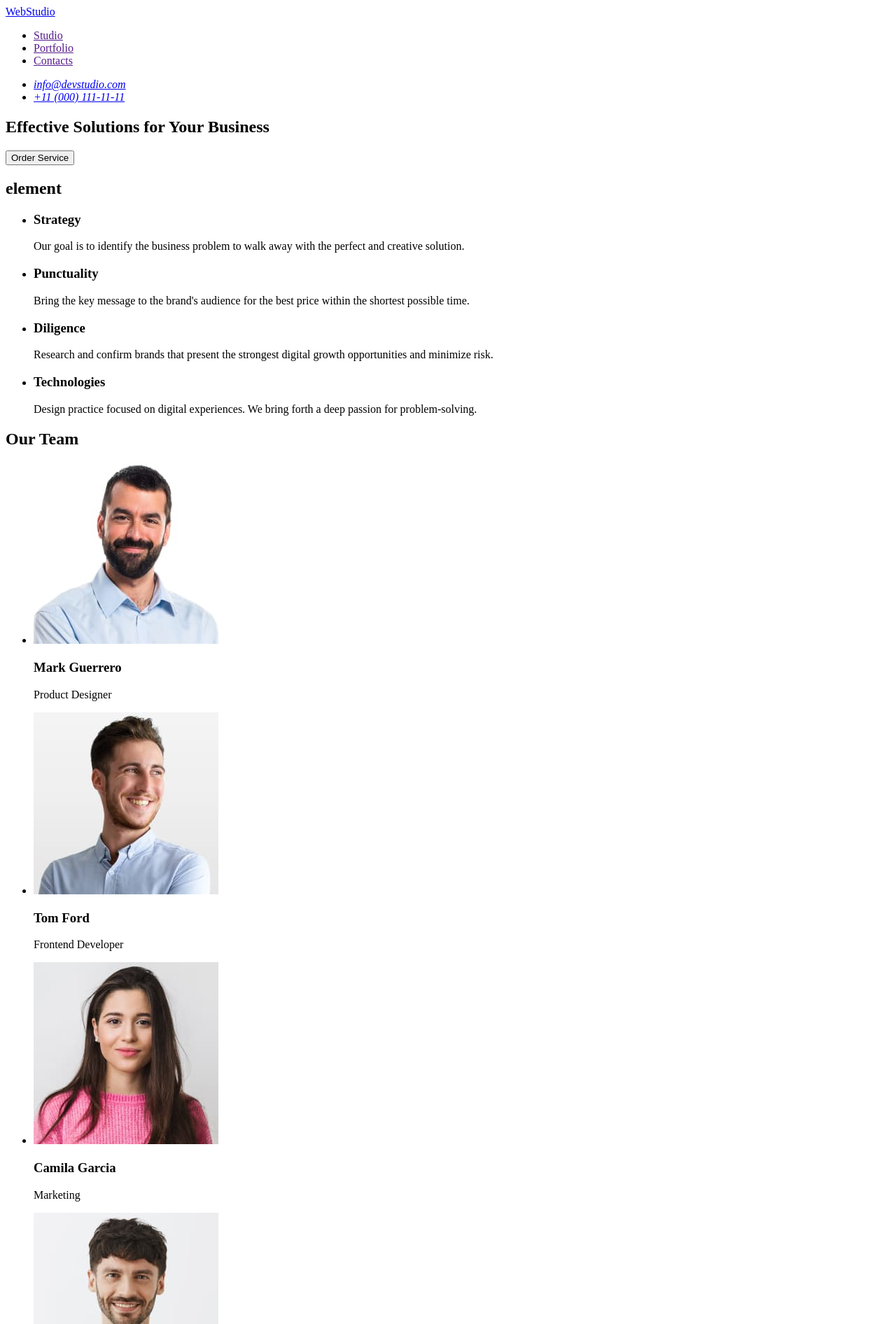
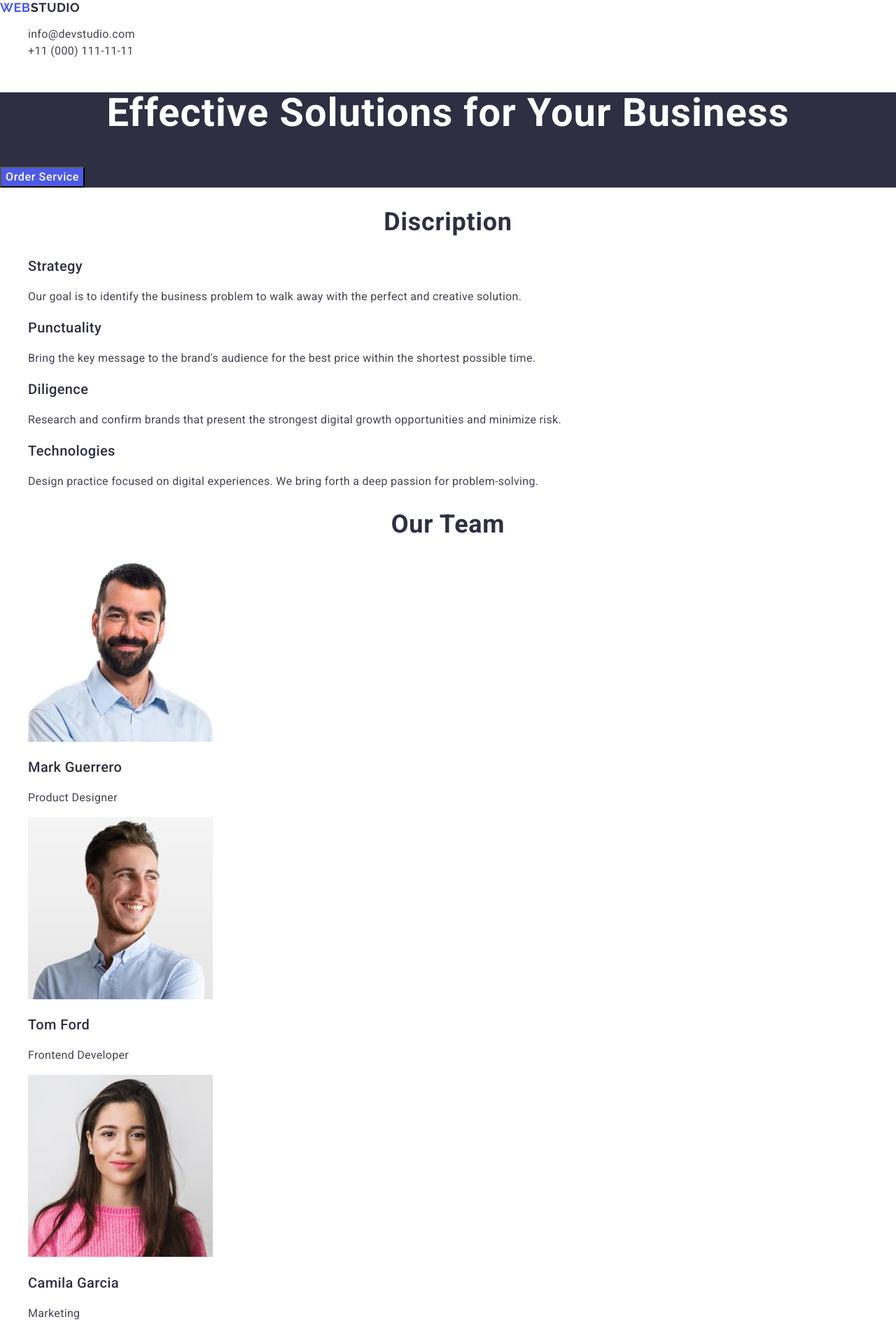
Before and after one commit to Nazar2309r/goit-homework-02, a plain HTML site: page index.html in a window 1280 px wide. Shown: the top 1892 px of the page at 70% size. Drawn offline with nearby package versions, Linux system fonts and the light colour scheme.

Commit message:
goit-homework-02

```diff
--- /dev/null
+++ b/css/styles.css
@@ -0,0 +1,138 @@
+body{
+    font-family: "Roboto", sans-serif;
+    color: #434455;
+    background-color: #FFF;
+}
+
+a{
+    text-decoration: none;
+}
+
+ul, ol{
+    list-style: none;
+}
+.logo{
+    color:  #4D5AE5;
+font-family: Raleway, sans-serif;
+font-size: 18px;
+font-weight: 700;
+line-height: 1.17;
+letter-spacing: 0.03em;
+text-transform: uppercase;
+}
+
+.logo-part{
+    color: #2E2F42;
+}
+
+.nav-link{
+ color: #2e2f42;
+font-size: 16px;
+font-weight: 500;
+line-height: 1.5;
+letter-spacing: 0.02em;
+}
+
+.nav-link:hover,
+.nav-link:focus{
+    color: #404BBF
+}
+.adress{
+font-style: normal;
+}
+
+.adress-link{
+    color:   #434455;
+    font-size: 16px;
+    font-weight: 400;
+    line-height: 1.5;
+    letter-spacing: 0.02em;
+}
+.adress-link:hover,
+.adress-link:focus{
+    color: #404BBF;
+}
+
+.section-one{
+    background-color:  #2E2F42;
+}
+
+.hed-one{
+    color: #FFF;
+font-size: 56px;
+text-align: center;
+font-weight: 700;
+line-height: 1.07;
+letter-spacing: 0.02em;
+
+}
+
+.button{
+    background: #4D5AE5;
+    color:  #FFF;
+    font-size: 16px;
+    font-weight: 500;
+    line-height: 1.5;
+    letter-spacing: 0.04em
+}
+
+.button:hover,
+.button:focus{
+background:  #404BBF;
+cursor: pointer;
+}
+.hed-two{
+    color:  #2E2F42;
+text-align: center;
+font-size: 36px;
+font-weight: 700;
+line-height: 1.11;
+letter-spacing: 0.02em;
+text-transform: capitalize;
+}
+
+.hed-three{
+    color: #2E2F42;
+    font-size: 20px;
+    font-weight: 500;
+    line-height: 1.2;
+    letter-spacing: 0.02em;
+}
+.prg{
+    color: #434455;
+    font-size: 16px;
+    font-weight: 400;
+    line-height: 1.5;
+    letter-spacing: 0.02em;
+}
+.section-three{
+    background-color: #F4F4FD;
+
+}
+
+.footer{
+    background-color: #2E2F42;
+}
+
+.logo-part-foot{
+    color:  #F4F4FD;
+    font-family: Raleway;
+font-size: 18px;
+font-weight: 700;
+line-height: 1.5;
+letter-spacing: 0.03em;
+text-transform: uppercase;
+}
+
+.prg-footer{
+    color: #F4F4FD;
+    font-family: Roboto;
+    font-size: 16px;
+    font-weight: 400;
+    line-height: 1.5;
+    letter-spacing: 0.02em;
+}
+
+.list-bgrnd{
+    background-color: #FFFFFF;
+}
--- a/index.html
+++ b/index.html
@@ -5,105 +5,114 @@
     <meta charset="UTF-8">
     <meta name="viewport" content="width=device-width, initial-scale=1.0">
     <title>webstudio</title>
+    <link rel="preconnect" href="https://fonts.googleapis.com">
+    <link rel="preconnect" href="https://fonts.gstatic.com" crossorigin>
+    <link href="https://fonts.googleapis.com/css2?family=Raleway:wght@700&family=Roboto:wght@400;500;700&display=swap" rel="stylesheet">
+    <link rel="stylesheet" href="https://cdnjs.cloudflare.com/ajax/libs/modern-normalize/2.0.0/modern-normalize.min.css" integrity="sha512-4xo8blKMVCiXpTaLzQSLSw3KFOVPWhm/TRtuPVc4WG6kUgjH6J03IBuG7JZPkcWMxJ5huwaBpOpnwYElP/m6wg==" crossorigin="anonymous" referrerpolicy="no-referrer" />
+    <link rel="stylesheet" href="./css/styles.css">
 </head>
 
 <body>
     <header>
         <nav>
-            <a href="./index.html">WebStudio</a>
+            <a class="logo" href="./index.html"> Web<span class="logo-part">Studio</span></a>
 
             <ul>
-                <li><a href="">Studio</a></li>
-                <li><a href="">Portfolio</a></li>
-                <li><a href="">Contacts</a></li>
-            </ul>
-        </nav>
-        <address>
-            <ul>
-                <li>
-                    <a href="mailto:info@devstudio.com">info@devstudio.com</a>
-                </li>
-                <li>
-                    <a href="tel:+110001111111">+11 (000) 111-11-11</a>
-                </li>
+                <li> <a class="adress-link" href="mailto:info@devstudio.com">info@devstudio.com</a></li>
+                <li> <a class="adress-link" href="tel:+110001111111">+11 (000) 111-11-11</a></li>
             </ul>
         </address>
+
     </header>
     <main>
-        <!--section one-->
-        <section>
-            <h1>Effective Solutions for Your Business</h1>
-            <button type="button">Order Service</button>
+        <section class="section-one">
+            <h1 class="hed-one">Effective Solutions for Your Business</h1>
+            <button class="button" type="button">Order Service</button>
         </section>
-        <!--section two-->
-        <section>
-            <h2>element</h2>
+
+        <section class="section-two">
+            <h2 class="hed-two">discription</h2>
             <ul>
-                <li>
-                    <h3>Strategy</h3>
-                    <p>
-                        Our goal is to identify the business
-                        problem to walk away with the perfect and creative solution.
-                    </p>
+                <li class="list">
+                    <h3 class="hed-three">Strategy</h3>
+                    <p class="prg">Our goal is to identify the business problem to walk away with the perfect and creative solution. </p>
                 </li>
-                <li>
-                    <h3>Punctuality</h3>
-                    <p>
-                        Bring the key message to the brand's
-                        audience for the best price within the shortest possible time.
-                    </p>
+                <li class="list">
+                    <h3 class="hed-three">Punctuality</h3>
+                    <p class="prg">Bring the key message to the brand's audience for the best price within the shortest possible time.</p>
                 </li>
-                <li>
-                    <h3>Diligence</h3>
-                    <p>
-                        Research and confirm brands that
-                        present the strongest digital growth opportunities and minimize risk.
-                    </p>
+
+                <li class="list">
+                    <h3 class="hed-three">Diligence</h3>
+                    <p class="prg">Research and confirm brands that present the strongest digital growth opportunities and minimize risk.</p>
                 </li>
-                <li>
-                    <h3>Technologies</h3>
-                    <p>
-                        Design practice focused on digital experiences.
-                        We bring forth a deep passion for problem-solving.
-                    </p>
+                <li class="list">
+                    <h3 class="hed-three">Technologies</h3>
+                    <p class="prg">Design practice focused on digital experiences. We bring forth a deep passion for problem-solving.</p>
                 </li>
 
             </ul>
+
         </section>
-        <!--section three-->
-        <section>
-            <h2>Our Team</h2>
+        <h2 class="hed-two">Our Team</h2>
+        <ul>
+            <li class="list-bgrnd"> <img src="./images/img1.jpg" alt="man" width="264" height="260">
+                <h3 class="hed-three">Mark Guerrero</h3>
+                <p class="prg">Product Designer</p>
+            </li>
+            <li class="list-bgrnd"> <img src="./images/img2.jpg" alt="another" width="264" height="260">
+                <h3 class="hed-three">Tom Ford</h3>
+                <p class="prg">Frontend Developer</p>
+            </li>
+            <li class="list-bgrnd"><img src="./images/img3.jpg" alt="wom" width="264" height="260">
+                <h3 class="hed-three">Camila Garcia</h3>
+                <p class="prg">Marketing</p>
+            </li>
+            <li class="list-bgrnd"> <img src="./images/img4.jpg" alt="beard" width="264" height="260">
+                <h3 class="hed-three">Daniel Wilson</h3>
+                <p class="prg">UI Designer</p>
+            </li>
+
+        </ul>
+        </section>
+        <section class="section-four">
+            <h2 class="hed-two">Our Portfolio</h2>
             <ul>
-                <li>
-                    <img src="./images/img1.jpg" alt="man" width="264" height="260">
-                    <h3>Mark Guerrero</h3>
-                    <p>Product Designer</p>
+                <li class="list">
+                    <img src="./images/portfolio1.jpg" alt="Banking App" width="360"/>
+                    <h3 class="hed-three">Banking App</h3>
+                    <p class="prg">App</p>
+                </li>
+                <li class="list"><img src="./images/portfolio2.jpg" alt="Cashless Payment" width="360"/>
+                    <h3 class="hed-three">Cashless Payment</h3>
+                    <p class="prg">Marketing</p>
+                 </li>
+                <li class="list"><img src="./images/portfolio3.jpg" alt="Meditation App" width="360"/>
+                    <h3 class="hed-three">Meditation App</h3>
+                    <p class="prg">App</p>
                 </li>
                 <li>
-                    <img src="./images/img2.jpg" alt="another" width="264" height="260">
-                    <h3>Tom Ford</h3>
-                    <p>Frontend Developer</p>
+                    <img src="./images/portfolio4.jpg" alt="Taxi Service" width="360"/>
+                    <h3 class="hed-three">Taxi Service</h3>
+                    <p class="prg">Marketing</p>
                 </li>
-                <li>
-                    <img src="./images/img3.jpg" alt="wom" width="264" height="260">
-                    <h3>Camila Garcia</h3>
-                    <p>Marketing</p>
+                <li class="list">
+                    <img src="./images/portfolio5.jpg" alt="Screen Illustrations" width="360"/>
+                    <h3 class="hed-three">Screen Illustrations</h3>
+                    <p class="prg">Design</p>
                 </li>
-                <li>
-                    <img src="./images/img4.jpg" alt="beard" width="264" height="260">
-                    <h3>Daniel Wilson</h3>
-                    <p>UI Designer</p>
+                <li class="list">
+                    <img src="./images/portfolio6.jpg" alt="Online Courses" width="360"/>
+                    <h3 class="hed-three">Online Courses</h3>
+                    <p class="prg">Marketing</p>
                 </li>
             </ul>
         </section>
     </main>
+    <footer class="footer">
+        <a class="logo" href="./index.html"> Web<span class="logo-part-foot">Studio</span></a>
+        <p class="prg-footer">Increase the flow of customers and sales for your business with digital marketing & growth solutions.</p>
+    </footer>
 
-    <footer>
-        <a href="./index.html">WebStudio</a>
-        <p>Increase the flow of customers and sales for your
-            business with digital marketing & growth solutions.
-        </p>
-    </footer>
 </body>
-
 </html>
```
Also changed, not shown: images/portfolio1.jpg (added), images/portfolio2.jpg (added), images/portfolio3.jpg (added), images/portfolio4.jpg (added), images/portfolio5.jpg (added), images/portfolio6.jpg (added).
